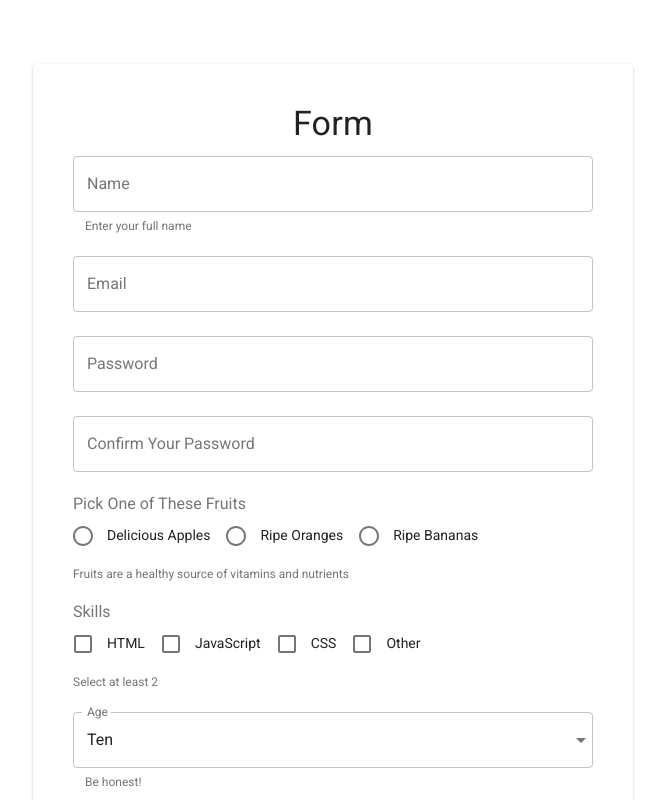
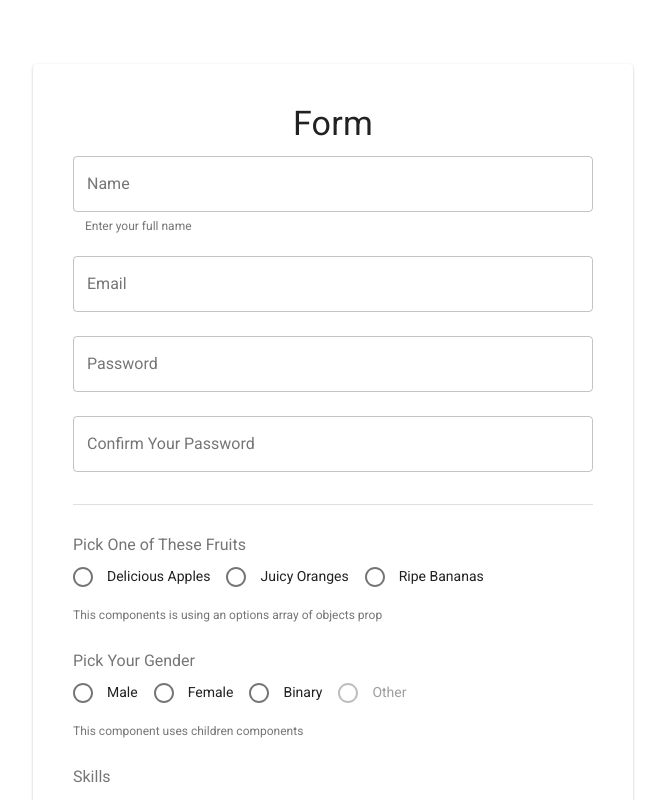
Before and after one commit to rupert-ong/formik-yup-material-form-sample, a React (Create React App) app: page / in a window 1280 px wide. Shown: the top 800 px of the page, without its empty margins (307-972 px from the left). Built offline with nearby package versions, Linux system fonts and the light colour scheme.

Commit message:
Add options list prop to FormikRadioGroup

```diff
--- a/src/components/FormikRadioGroup/index.js
+++ b/src/components/FormikRadioGroup/index.js
@@ -1,5 +1,7 @@
 import React from "react";
 import PropTypes from "prop-types";
+import { Field } from "formik";
+import FormikFieldRadio from "../FormikFieldRadio";
 import {
   RadioGroup,
   FormControl,
@@ -14,6 +16,9 @@ const FormikRadioGroup = ({
   name,
   label,
   children,
+  options,
+  optionLabelKey,
+  optionValueKey,
   helperText,
   onChange,
   onBlur,
@@ -30,7 +35,6 @@ const FormikRadioGroup = ({
   };
 
   const isTouchedAndHasError = Boolean(touched) && Boolean(error);
-
   return (
     <FormControl component="fieldset">
       {label && (
@@ -45,7 +49,22 @@ const FormikRadioGroup = ({
         onBlur={handleBlur}
         {...props}
       >
-        {children}
+        {typeof options !== "undefined"
+          ? options.map(option => {
+              return (
+                <Field
+                  key={`${name}-${option[optionValueKey]}`}
+                  component={FormikFieldRadio}
+                  name={name}
+                  id={`${name}-${option[optionValueKey]}`}
+                  label={option[optionLabelKey]}
+                  value={option[optionValueKey]}
+                />
+              );
+            })
+          : typeof children !== "undefined"
+          ? children
+          : ""}
       </RadioGroup>
       {(isTouchedAndHasError || helperText) && (
         <FormHelperText error={isTouchedAndHasError}>
@@ -64,8 +83,16 @@ FormikRadioGroup.propTypes = {
   label: PropTypes.string,
   helperText: PropTypes.string,
   children: PropTypes.node,
+  options: PropTypes.arrayOf(PropTypes.object),
+  optionValueKey: PropTypes.string,
+  optionLabelKey: PropTypes.string,
   onChange: PropTypes.func.isRequired,
   onBlur: PropTypes.func.isRequired
 };
 
+FormikRadioGroup.defaultProps = {
+  optionValueKey: "id",
+  optionLabelKey: "value"
+};
+
 export default FormikRadioGroup;
--- a/src/scenes/InputForm/components/Form/index.js
+++ b/src/scenes/InputForm/components/Form/index.js
@@ -1,13 +1,13 @@
 import React from "react";
 import PropTypes from "prop-types";
-import { Grid, Button } from "@material-ui/core";
+import { Grid, Button, Divider } from "@material-ui/core";
 import { Form as FormikForm, Field } from "formik";
 import FormikFieldTextField from "../../../../components/FormikFieldTextField";
 import FormikRadioGroup from "../../../../components/FormikRadioGroup";
-import FormikFieldRadio from "../../../../components/FormikFieldRadio";
 import FormikFieldCheckbox from "../../../../components/FormikFieldCheckbox";
 import FormikCheckboxGroup from "../../../../components/FormikCheckboxGroup";
 import FormikFieldSelect from "../../../../components/FormikFieldSelect";
+import FormikFieldRadio from "../../../../components/FormikFieldRadio";
 
 const Form = ({
   values,
@@ -71,40 +71,66 @@ const Form = ({
             type="password"
           />
         </Grid>
-
+      </Grid>
+      <Divider style={{ marginTop: 32, marginBottom: 32 }} />
+      <Grid container spacing={32}>
         <Grid item xs={12}>
           <FormikRadioGroup
             id="radioGroup"
             name="preferredFruit"
             label="Pick One of These Fruits"
-            helperText="Fruits are a healthy source of vitamins and nutrients"
+            helperText="This components is using an options array of objects prop"
             value={values.preferredFruit}
             error={errors.preferredFruit}
             touched={touched.preferredFruit}
+            onChange={setFieldValue}
+            onBlur={setFieldTouched}
+            options={fruitOptions}
+            row={true}
+          />
+        </Grid>
+
+        <Grid item xs={12}>
+          <FormikRadioGroup
+            id="radioGroup2"
+            name="gender"
+            label="Pick Your Gender"
+            helperText="This component uses children components"
+            value={values.gender}
+            error={errors.gender}
+            touched={touched.gender}
             onChange={setFieldValue}
             onBlur={setFieldTouched}
             row={true}
           >
             <Field
               component={FormikFieldRadio}
-              name="preferredFruit"
-              id="radioOption1"
-              label="Delicious Apples"
-              value="Apples"
+              name="gender"
+              id="gender1"
+              label="Male"
+              value="male-456"
             />
             <Field
               component={FormikFieldRadio}
-              name="preferredFruit"
-              id="radioOption2"
-              label="Ripe Oranges"
-              value="Oranges"
+              name="gender"
+              id="gender2"
+              label="Female"
+              value="female-123"
             />
             <Field
               component={FormikFieldRadio}
-              name="preferredFruit"
-              id="radioOption3"
-              label="Ripe Bananas"
-              value="Bananas"
+              name="gender"
+              id="gender3"
+              label="Binary"
+              value="binary-456"
+            />
+            <Field
+              component={FormikFieldRadio}
+              name="gender"
+              id="gender4"
+              label="Other"
+              value="other-123"
+              disabled
             />
           </FormikRadioGroup>
         </Grid>
--- a/src/scenes/InputForm/index.js
+++ b/src/scenes/InputForm/index.js
@@ -45,6 +45,7 @@ const initialValues = {
   preferredFruit: "",
   skills: [],
   otherSkill: "",
+  gender: "",
   age: 10,
   signUpForNewsletter: false
 };
```
